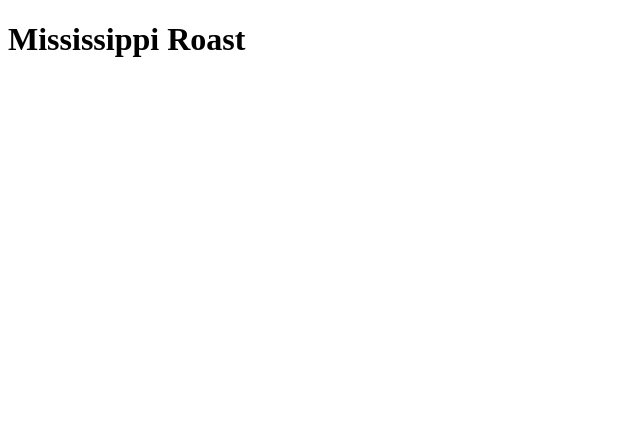
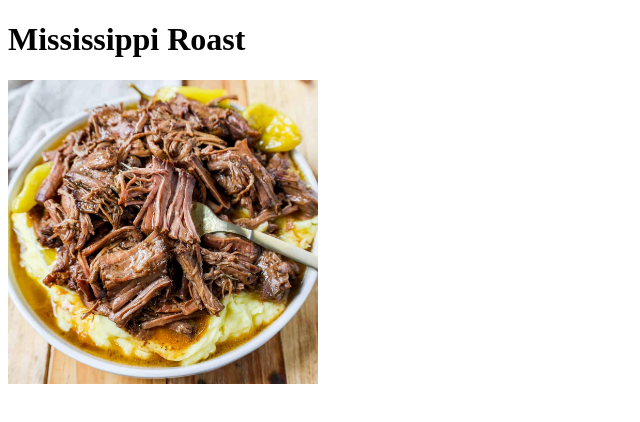
Before and after one commit to kinleywhite/odin-recipes, a plain HTML site: page recipes/mississippi-roast.html in a window 1280 px wide. Shown: the whole page, without its empty margins (0-640 px from the left). Drawn offline with Linux system fonts and the light colour scheme.

Commit message:
Add image of mississippi roast to mississippi-roast.html

```diff
--- a/recipes/mississippi-roast.html
+++ b/recipes/mississippi-roast.html
@@ -7,5 +7,7 @@
 </head>
 <body>
     <h1>Mississippi Roast</h1>
+
+    <img src="../recipes/mississippi-roast.jpeg" alt="Mississippi Roast" width="310">
 </body>
 </html>
```
Also changed, not shown: recipes/mississippi-roast.jpeg (added).
